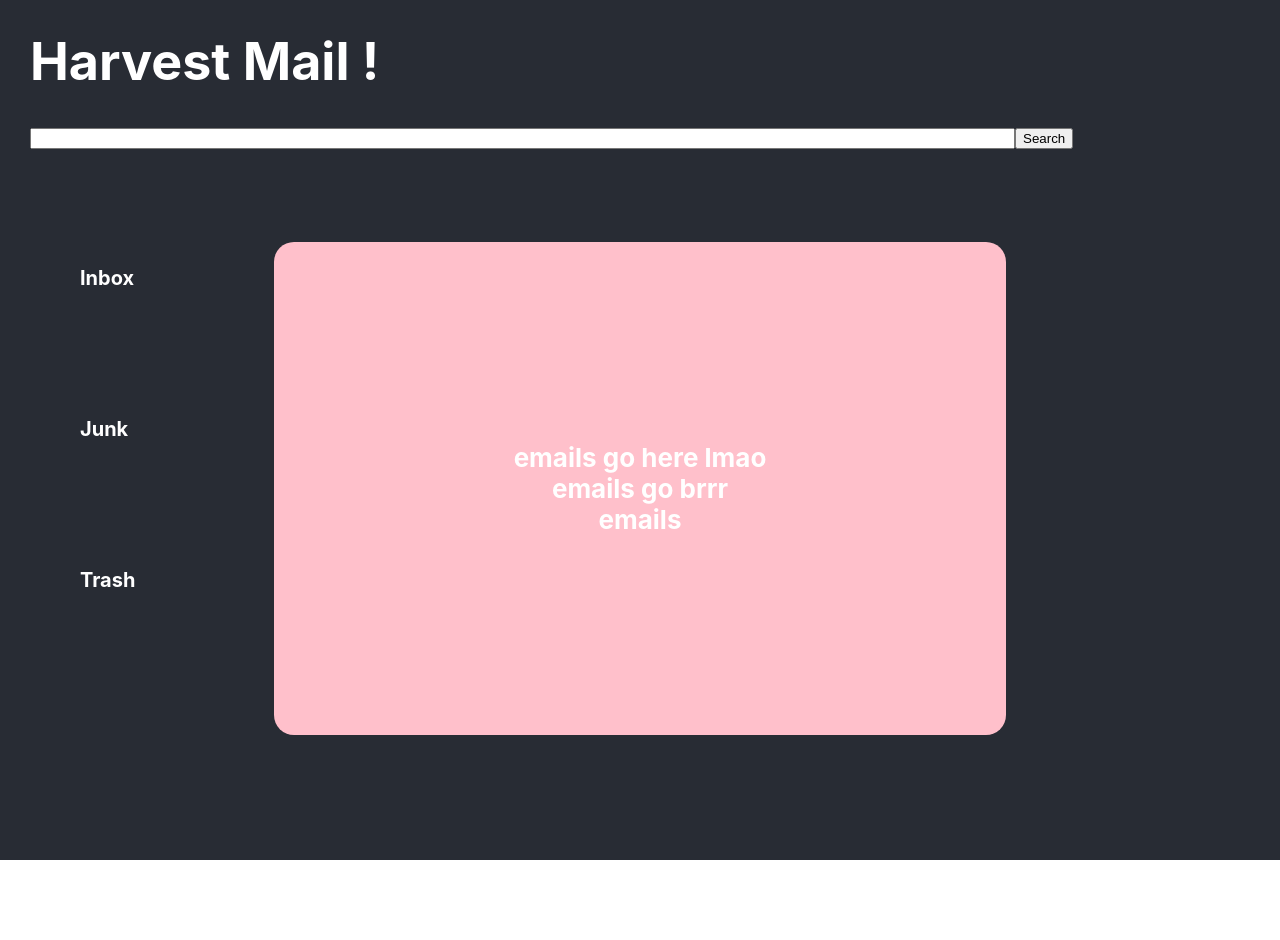
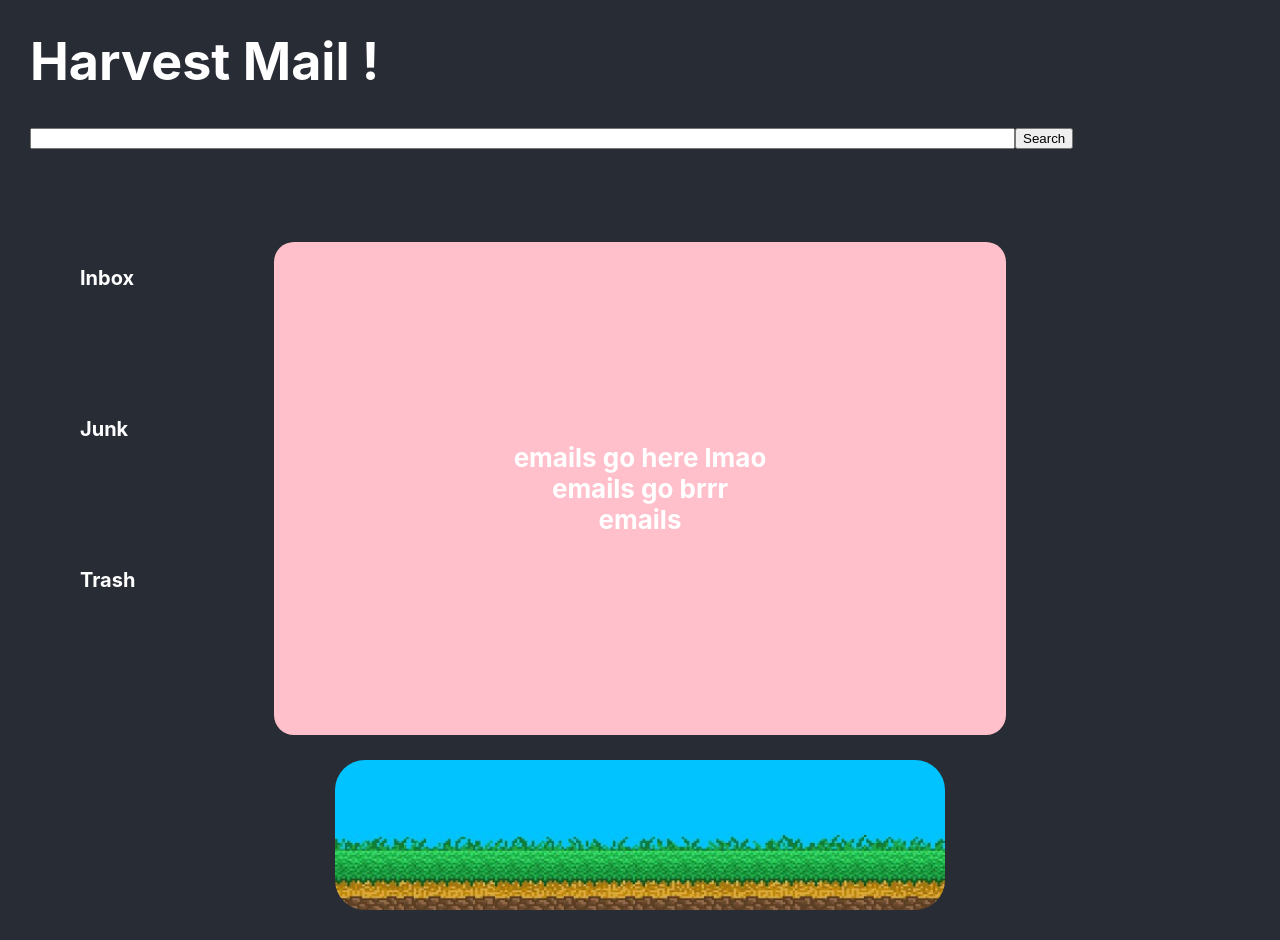
Before and after one commit to krocodileteeth/harvest-mail, a React (Create React App) app in the folder frontend/app/: page / in a window 1280 px wide. Before the commit the page ends 860 px from the top, so only its background shows below. Built offline with nearby package versions, Linux system fonts and the light colour scheme.

Commit message:
fixed most things

```diff
--- a/frontend/app/src/App.css
+++ b/frontend/app/src/App.css
@@ -2,6 +2,7 @@
   margin : 0;
   padding : 2;
 }
+
 .App {
   background-color: #282c34;
   min-height: 100vh;
@@ -24,6 +25,7 @@
   font-size: calc(10px + 2vmin);
   color: white;
 }
+
 
 /*
 .Mail-content {
@@ -76,8 +78,20 @@
   height: 40vmin;
   pointer-events: none;
 }
+*/
+
+.Ground-Default {
+  border-radius: 30px;
+  display: block;
+  margin-left: auto;
+  margin-right: auto;
+  width: 50%;
+  margin-top: 2%;
+  height: 150px;
+}
 
 
+/*
 @media (prefers-reduced-motion: no-preference) {
   .App-logo {
     animation: App-logo-spin infinite 20s linear;
@@ -96,4 +110,5 @@
     transform: rotate(360deg);
   }
 }
+
 */
--- a/frontend/app/src/App.js
+++ b/frontend/app/src/App.js
@@ -1,9 +1,11 @@
 // import logo from './logo.svg';
+import test from './pixelated_ground1.jpg';
 import './App.css';
 import React from "react";
 
 // actual creation of the website
 function App() {
+
  // replace button with calling data to it. event listens to if theres a new email
   return (
     <div className="App">
@@ -36,6 +38,11 @@ function App() {
           <br/>
         </p>
       </h4>
+      <h5>
+        <div>
+        <img src = {test} className = "Ground-Default" alt = "ground" />
+        </div>
+      </h5>
 
     </div>
   );
```
Also changed, not shown: frontend/app/src/pixelated_ground1.jpg (added).
